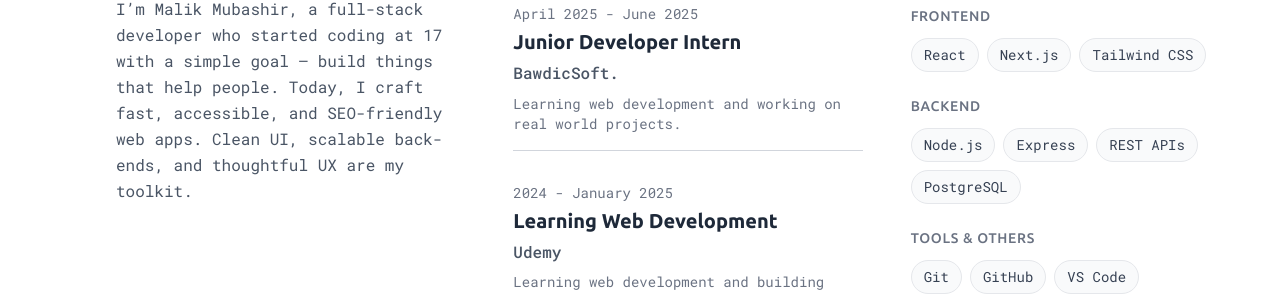
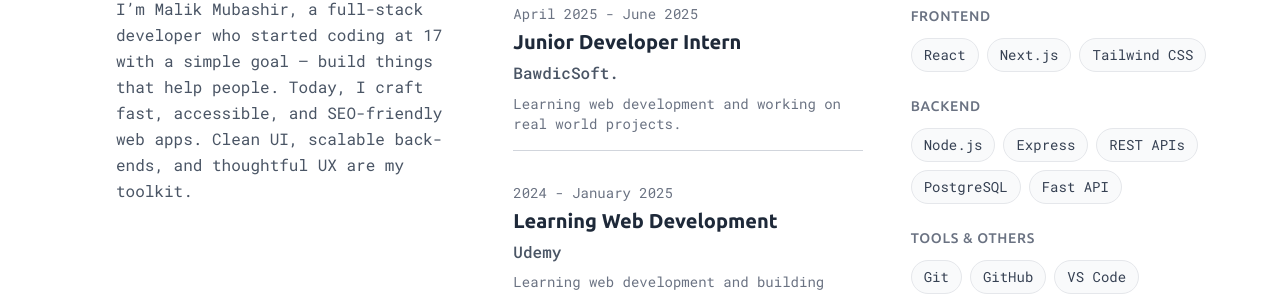
Before and after one commit to MalikMubashir200/Resume, a Next.js app: page / in a window 1280 px wide. Shown: the part 1034-1329 px from the top of the page. Built offline with nearby package versions, Linux system fonts and the light colour scheme; no server answers.

Commit message:
Add learned skill

```diff
--- a/app/components/About.tsx
+++ b/app/components/About.tsx
@@ -82,7 +82,7 @@ const About = () => {
               <div>
                 <h3 className="text-sm font-medium text-gray-500 uppercase tracking-wider mb-3">Backend</h3>
                 <div className="flex flex-wrap gap-2">
-                  {['Node.js', 'Express', 'REST APIs', 'PostgreSQL'].map((skill, i) => (
+                  {['Node.js', 'Express', 'REST APIs', 'PostgreSQL','Fast API'].map((skill, i) => (
                     <span key={i} className="px-3 py-1.5 bg-gray-50 text-sm text-gray-700 rounded-full border border-gray-200 hover:border-[#faaf52] transition-colors">
                       {skill}
                     </span>
```
